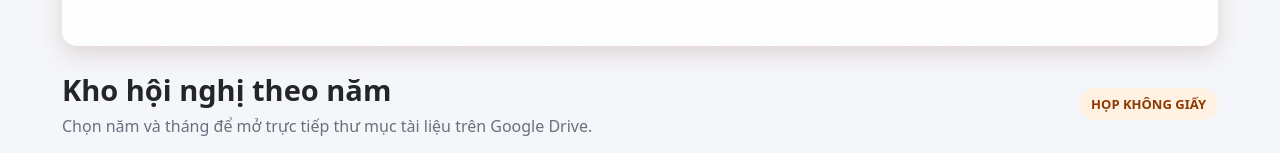
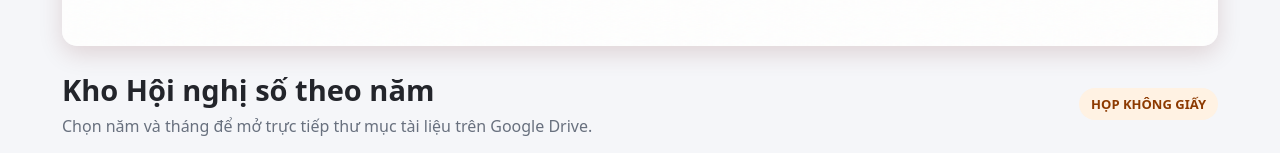
Before and after one commit to danguyxahoatri/HOI_NGHI_SO, a plain HTML site: page index.html in a window 1280 px wide. Shown: the part 322-475 px from the top of the page. Drawn offline with Linux system fonts and the light colour scheme.

Commit message:
Update heading text for conference archive section

```diff
--- a/index.html
+++ b/index.html
@@ -9,7 +9,7 @@
 </head>
 <body><main class="shell">
 <img class="banner" src="banner.png" alt="Đảng bộ xã Hòa Trí - Đảng ủy xã Hòa Trí - Hệ thống Hội nghị số">
-<div class="top"><div><h1 class="heading">Kho hội nghị theo năm</h1><p class="sub">Chọn năm và tháng để mở trực tiếp thư mục tài liệu trên Google Drive.</p></div><span class="pill">HỌP KHÔNG GIẤY</span></div>
+<div class="top"><div><h1 class="heading">Kho Hội nghị số theo năm</h1><p class="sub">Chọn năm và tháng để mở trực tiếp thư mục tài liệu trên Google Drive.</p></div><span class="pill">HỌP KHÔNG GIẤY</span></div>
 <nav class="toolbar" id="years" aria-label="Chọn năm"></nav>
 <section class="panel" aria-label="Danh sách tháng"><div class="panel-head"><div><h2 id="yearTitle">Năm 2026</h2><div class="hint" id="status"></div></div><div class="actions"><input id="search" class="search" type="search" placeholder="Tìm tháng, ví dụ: 03" aria-label="Tìm tháng"><a id="yearRoot" class="rootlink" href="#" target="_blank" rel="noopener noreferrer">Mở Drive cả năm ↗</a></div></div><div id="months" class="months"></div><div id="message" class="info" role="status"></div></section>
 <p class="note">Lưu ý: Web chỉ điều hướng. Quyền xem thư mục và tài liệu được Google Drive kiểm soát. Không chia sẻ công khai các tài liệu hạn chế truy cập.</p><footer class="footer">HỆ THỐNG HỘI NGHỊ SỐ · ĐẢNG ỦY XÃ HÒA TRÍ<br>Giao diện điều hướng Google Drive</footer>
```
